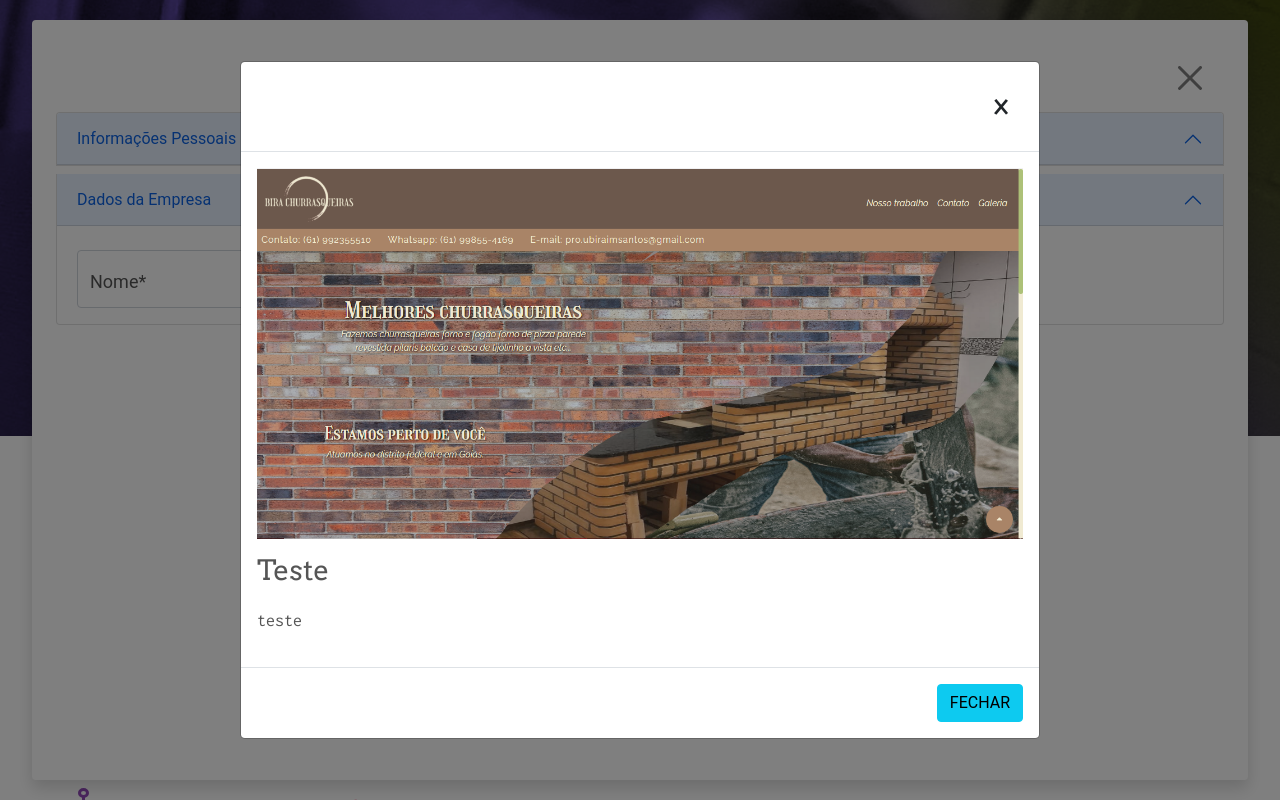
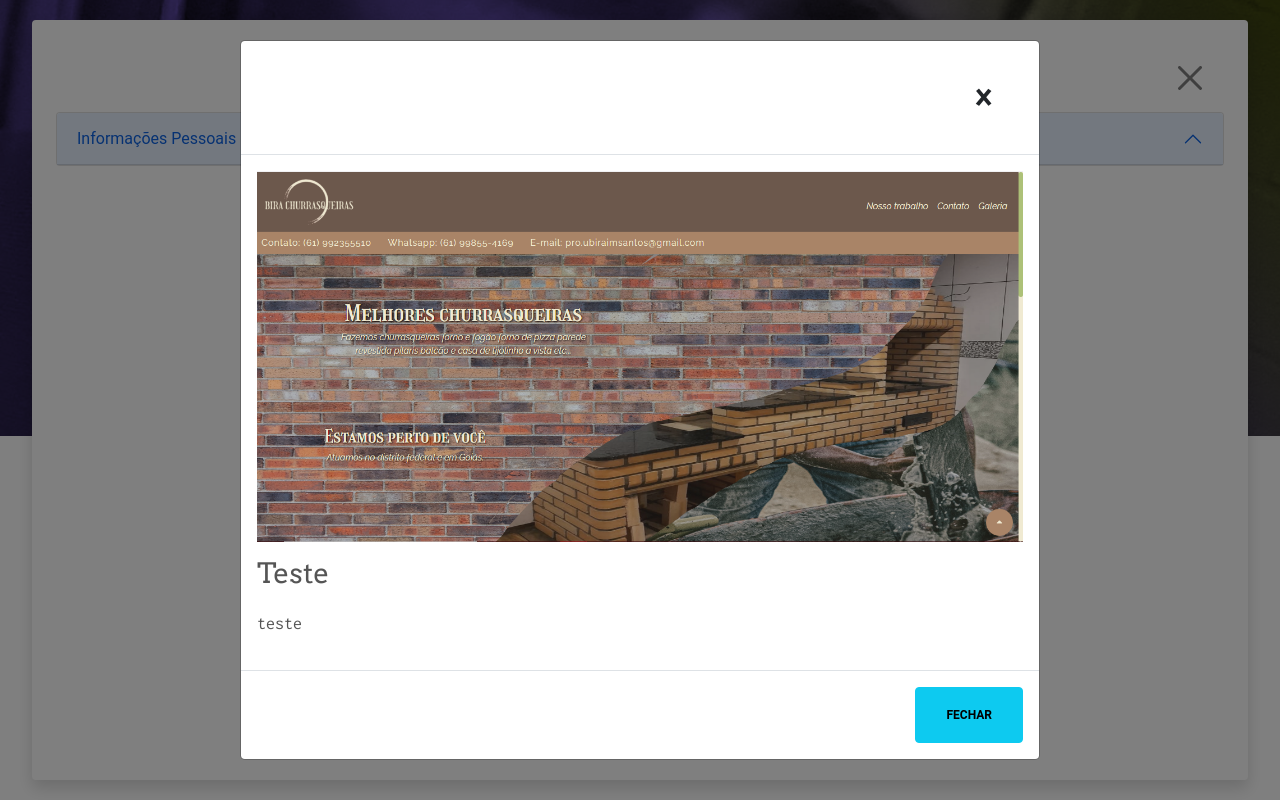
Before and after one commit to RenzoNogueira/Meu-CV-Online, a PHP site: page / in a window 1280 px wide, after a click on "Visualizar". Run offline with PHP 8.4, Linux system fonts and the light colour scheme; data comes from the database, SQL or seed files in the repository; some libraries are stand-ins or nearby versions.

Commit message:
Adicionado efeito hover de 8-bits nos botões. corrigido animação do texto Morph e adcionado mais textos.  Formulário editado. Editado paddings nos botões próximo e anterior do portifólio.

```diff
--- a/css/style.css
+++ b/css/style.css
@@ -1,6 +1,7 @@
 @import url('https://fonts.googleapis.com/css2?family=Arvo:ital@0;1&display=swap');
 @import url('https://fonts.googleapis.com/css2?family=Staatliches&display=swap');
 @import url('https://fonts.googleapis.com/css2?family=Inconsolata:wght@300;400&display=swap');
+@import url('../frameworks/hover-bit/bit.css');
 :root {
     /* Fonts */
     --staatliches: 'Staatliches';
--- /dev/null
+++ b/frameworks/hover-bit/bit.css
@@ -0,0 +1,250 @@
+.btn {
+    position: relative;
+    display: inline-block;
+    z-index: 1;
+}
+
+.btn .hover {
+    position: absolute;
+    top: 0;
+    right: 0;
+    bottom: 0;
+    left: 0;
+    z-index: -1;
+    overflow: hidden;
+}
+
+.btn .hover span {
+    position: relative;
+    display: block;
+    left: -15px;
+    height: 10px;
+    width: 0;
+    content: '';
+}
+
+.btn .hover span:after {
+    position: absolute;
+    display: block;
+    right: -10px;
+    width: 10px;
+    height: 10px;
+    background: #fff;
+    content: '';
+}
+
+.btn .hover span:nth-child(odd):after {
+    background: rgba(0, 0, 0, 0.35);
+}
+
+.btn .hover span:first-child {
+    left: -75px;
+    transition: all 0.3s steps(8);
+}
+
+.btn .hover span:nth-child(2) {
+    left: -45px;
+    transition: all 0.325s steps(8);
+}
+
+.btn .hover span:nth-child(3) {
+    left: -55px;
+    transition: all 0.35s steps(8);
+}
+
+.btn .hover span:nth-child(4) {
+    transition: all 0.4s steps(8);
+}
+
+.btn .hover span:nth-child(5) {
+    left: -25px;
+    transition: all 0.375s steps(8);
+}
+
+.btn:after {
+    position: absolute;
+    right: 0;
+    bottom: 0;
+    left: 0;
+    height: 4px;
+    z-index: -2;
+    content: '';
+}
+
+.btn:not(.btn-light):hover {
+    color: var(--lavender-blush);
+}
+
+.btn:not(.btn-light):hover,
+.btn:not(.btn-light):focus {
+    color: var(--lavender-blush);
+}
+
+.btn:hover .hover span:first-child,
+.btn:focus .hover span:first-child {
+    width: calc(100% + 76px);
+}
+
+.btn:hover .hover span:first-child:after,
+.btn:focus .hover span:first-child:after {
+    animation: whiteBlack 0.3s 0s 1;
+}
+
+.btn:hover .hover span:nth-child(2),
+.btn:focus .hover span:nth-child(2) {
+    width: calc(100% + 46px);
+    transition: all 0.375s steps(8);
+}
+
+.btn:hover .hover span:nth-child(2):after,
+.btn:focus .hover span:nth-child(2):after {
+    animation: whiteBlack 0.3s 0.06s 1 reverse backwards;
+}
+
+.btn:hover .hover span:nth-child(3),
+.btn:focus .hover span:nth-child(3) {
+    width: calc(100% + 56px);
+    transition: all 0.35s steps(8);
+}
+
+.btn:hover .hover span:nth-child(3):after,
+.btn:focus .hover span:nth-child(3):after {
+    animation: whiteBlack 0.3s 0.05s 1 forwards;
+}
+
+.btn:hover .hover span:nth-child(4),
+.btn:focus .hover span:nth-child(4) {
+    width: calc(100% + 16px);
+    transition: all 0.3s steps(8);
+}
+
+.btn:hover .hover span:nth-child(4):after,
+.btn:focus .hover span:nth-child(4):after {
+    animation: whiteBlack 0.3s 0s 1 reverse backwards;
+}
+
+.btn:hover .hover span:nth-child(5),
+.btn:focus .hover span:nth-child(5) {
+    width: calc(100% + 26px);
+    transition: all 0.325s steps(8);
+}
+
+.btn:hover .hover span:nth-child(5):after,
+.btn:focus .hover span:nth-child(5):after {
+    animation: whiteBlack 0.3s 0.07s 1 forwards;
+}
+
+.btn.red {
+    background: #ff5747;
+}
+
+.btn.red span,
+.btn.red:after {
+    background: #cb4539;
+}
+
+.btn.green {
+    background: #2bdc33;
+}
+
+.btn.green span,
+.btn.green:after {
+    background: #23b32a;
+}
+
+.btn.blue {
+    background: #16bfff;
+}
+
+.btn.blue span,
+.btn.blue:after {
+    background: #129acd;
+}
+
+@media (min-width: 48em) {
+    .btn {
+        padding: 18px 30px;
+        font-size: 12px;
+        font-size: 0.75rem;
+        font-weight: bold;
+    }
+    .btn:after {
+        height: 6px;
+    }
+}
+
+@-webkit-keyframes whiteBlack {
+    0%,
+    24% {
+        background: #fff;
+    }
+    25%,
+    49% {
+        background: rgba(0, 0, 0, 0.35);
+    }
+    50%,
+    74% {
+        background: #fff;
+    }
+    75%,
+    100% {
+        background: rgba(0, 0, 0, 0.35);
+    }
+}
+
+@-moz-keyframes whiteBlack {
+    0%,
+    24% {
+        background: #fff;
+    }
+    25%,
+    49% {
+        background: rgba(0, 0, 0, 0.35);
+    }
+    50%,
+    74% {
+        background: #fff;
+    }
+    75%,
+    100% {
+        background: rgba(0, 0, 0, 0.35);
+    }
+}
+
+@-ms-keyframes whiteBlack {
+    0%,
+    24% {
+        background: #fff;
+    }
+    25%,
+    49% {
+        background: rgba(0, 0, 0, 0.35);
+    }
+    50%,
+    74% {
+        background: #fff;
+    }
+    75%,
+    100% {
+        background: rgba(0, 0, 0, 0.35);
+    }
+}
+
+@keyframes whiteBlack {
+    0%,
+    24% {
+        background: #fff;
+    }
+    25%,
+    49% {
+        background: rgba(0, 0, 0, 0.35);
+    }
+    50%,
+    74% {
+        background: #fff;
+    }
+    75%,
+    100% {
+        background: rgba(0, 0, 0, 0.35);
+    }
+}
--- /dev/null
+++ b/frameworks/hover-bit/bit.js
@@ -0,0 +1,2 @@
+$('.btn').prepend('<div class="hover"><span></span><span></span><span></span><span></span><span></span></div>');
+$('.bit-link').prepend('<div class="hover"><span></span><span></span><span></span><span></span><span></span></div>');
--- a/index.php
+++ b/index.php
@@ -273,7 +273,7 @@
                                         </div>
                                     </div>
                                 </div>
-                                <div class="d-flex justify-content-between px-4">
+                                <div class="d-flex justify-content-between py-3 px-4">
                                     <i data-bs-toggle="tooltip" data-bs-placement="top" title="Retroceder" v-on:click="scrollbarPostsBlogBack" class="cursor fs-1 fas fa-angle-double-left"></i>
                                     <i data-bs-toggle="tooltip" data-bs-placement="top" title="Avançar" v-on:click="scrollbarPostsBlogMore" class="cursor fs-1 fas fa-angle-double-right"></i>
                                 </div>
@@ -434,10 +434,10 @@
                                         </div>
                                     </div>
 
-                                    <div class="accordion-item mt-2">
-                                        <h2 class="accordion-header " id="dadosEmpresa-headingTwo">
-                                            <button disabled class="accordion-button" type="button" data-bs-toggle="collapse" :data-bs-target="dadosFormOrcamento.tipoIdentificacao == 2 ? '#dadosEmpresa-collapseTwo' : ''" aria-expanded="true" aria-controls="dadosEmpresa-collapseTwo">
-                                                Dados da Empresa <i class="fa-duotone fa-lock"></i>
+                                    <div v-if="dadosFormOrcamento.tipoIdentificacao == 2" class="accordion-item mt-2">
+                                        <h2 class="accordion-header" id="dadosEmpresa-headingTwo">
+                                            <button :disabled="dadosFormOrcamento.tipoIdentificacao != 2" class="accordion-button" type="button" data-bs-toggle="collapse" :data-bs-target="dadosFormOrcamento.tipoIdentificacao == 2 ? '#dadosEmpresa-collapseTwo' : ''" aria-expanded="true" aria-controls="dadosEmpresa-collapseTwo">
+                                                Dados da Empresa
                                             </button>
                                         </h2>
                                         <div id="dadosEmpresa-collapseTwo" class="accordion-collapse collapse show" aria-labelledby="dadosEmpresa-headingTwo">
@@ -446,8 +446,8 @@
                                                 <form class="row">
                                                     <div class="col-6 mt-2">
                                                         <div class="form-floating">
-                                                            <input type="text" name="first_name" class="form-control" id="nomeOrcamento" placeholder="Seu Nome">
-                                                            <label for="nomeOrcamento">Nome*</label>
+                                                            <input type="text" name="nome_empresa" class="form-control" id="nomeEmpresa" placeholder="Nome da Empresa">
+                                                            <label for="nomeEmpresa">Nome da Empresa*</label>
                                                         </div>
                                                     </div>
                                                 </form>
@@ -473,13 +473,12 @@
 <script src="frameworks/jQuery-3.6/jquery-3.6.0.min.js"></script>
 <script src="frameworks/jQueryMask/dist/jquery.mask.min.js"></script>
 <script src="frameworks/Bootstrap-5.0/bootstrap-5.0.2-dist/js/bootstrap.bundle.min.js"></script>
-</script>
-<script src="frameworks/fontawesome/fontawesome.js" crossorigin="anonymous">
-</script>
-<script src="frameworks/vue-js/vue.min.js"></script>
-<script src="https://cdn.jsdelivr.net/npm/vue@2"></script>
+<script src="https://kit.fontawesome.com/274af9ab8f.js" crossorigin="anonymous"></script>
+<script src="frameworks/hover-bit/bit.js"></script>
 <script src="js/gooeyTextMorphSnippet.js"></script>
 <script src="js/script.js"></script>
+<script src="https://cdn.jsdelivr.net/npm/vue@2"></script>
+<script src="frameworks/vue-js/vue.min.js"></script>
 <script src="js/components/vue-componenst.js"></script>
 <script src="js/home/script-vue-home.js"></script>
 
--- a/js/gooeyTextMorphSnippet.js
+++ b/js/gooeyTextMorphSnippet.js
@@ -1,14 +1,16 @@
-window.onload = () => {
+$(function() {
     const elts = {
-        text1: document.getElementById("text1"),
-        text2: document.getElementById("text2")
+        text1: document.querySelector("#text1"),
+        text2: document.querySelector("#text2")
     };
 
     const texts = [
         "Eu",
         "Sou",
         "Desenvolvedor Web",
-        "Design"
+        "Design",
+        "Programador",
+        "Tech"
     ];
 
     const morphTime = 1;
@@ -81,4 +83,4 @@ window.onload = () => {
     }
 
     animate();
-}
+})
```
